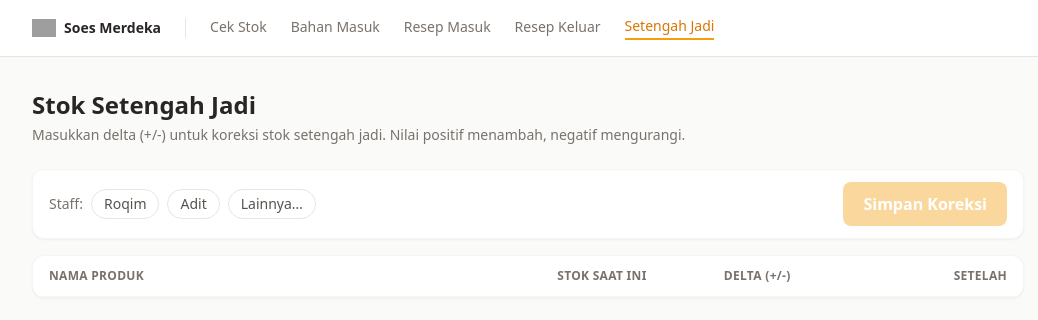
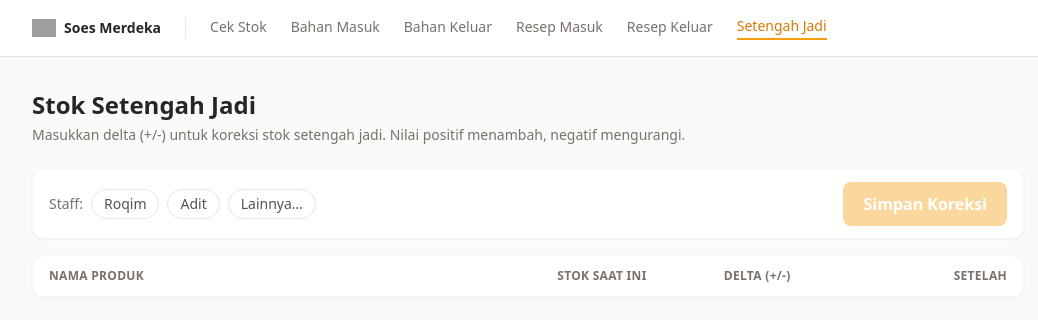
Before and after one commit to hasanfadh/bakery-stock, a Next.js app: page /setengah-jadi in a window 1280 px wide. Shown: the top 320 px of the page, without its empty margins (112-1150 px from the left). Built offline with nearby package versions, Linux system fonts and the light colour scheme; no server answers; grey boxes are pictures that could not be loaded.

Commit message:
debug kel

```diff
--- a/src/components/Navbar.tsx
+++ b/src/components/Navbar.tsx
@@ -6,6 +6,7 @@ import Image from "next/image";
 const navItems = [
   { href: "/", label: "Cek Stok" },
   { href: "/bahan-masuk", label: "Bahan Masuk" },
+  { href: "/bahan-keluar", label: "Bahan Keluar" },
   { href: "/resep-masuk", label: "Resep Masuk" },
   { href: "/resep-keluar", label: "Resep Keluar" },
   { href: "/setengah-jadi", label: "Setengah Jadi" },
```
